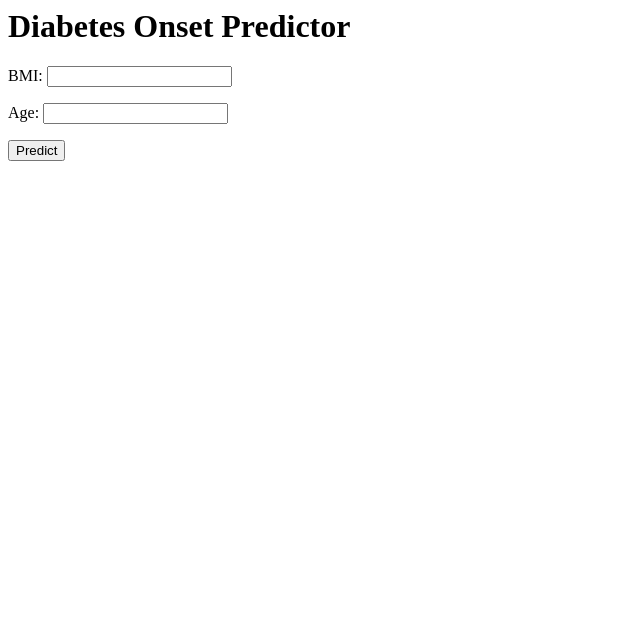
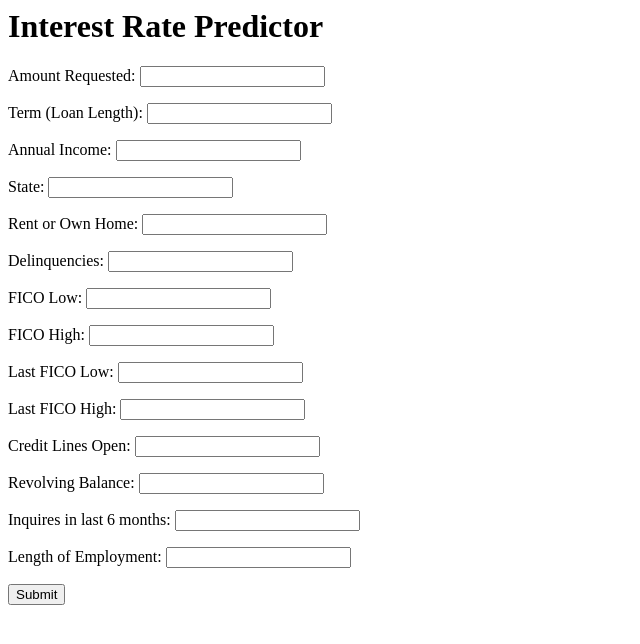
Before and after one commit to cairosubway1/interest-rate-predictor, a Flask app: page / in a window 1280 px wide. Shown: the top 644 px of the page, without its empty margins (0-640 px from the left). Run offline with Flask 2, Linux system fonts and the light colour scheme; parts of the project's set-up code (start-up, migrations or seed data) failed here and were passed over.

Commit message:
first commit

```diff
--- a/app.py
+++ b/app.py
@@ -10,14 +10,24 @@ def index():
 
 @app.route('/getprediction', methods=['POST'])
 def get_prediction():
-	bmi = request.form.get("BMI")
-	age = request.form.get("Age")
+	amount = request.form.get("amount")
+	term = request.form.get("term")
+	income = request.form.get("income")
+	state = request.form.get("state")
+	rent = request.form.get("rent")
+	delinquencies = request.form.get("delinquencies")
+	fico_low = request.form.get("fico_low")
+	fico_high = request.form.get("fico_high")
+	last_fico_low = request.form.get("last_fico_low")
+	last_fico_high = request.form.get("last_fico_high")
+	credit_lines = request.form.get("credit_lines")
+	revolving_balance = request.form.get("revolving_balance")
+	inquires = request.form.get("inquires")
+	employment = request.form.get("employment")
 
-	bmi = float(bmi)
-	age = float(age)
-	x_factors = [bmi, age]
+	x_factors = [amount, term, income, state, rent, delinquencies, fico_low, fico_high, last_fico_low, last_fico_high, credit_lines, revolving_balance, inquires, employment]
 
-	model = joblib.load('trained_diabetes_model.pkl')
+	model = joblib.load('trained_interest_rate_model.pkl')
 	prediction = model.predict(x_factors)
 	return render_template('result.html', prediction = prediction)
 
--- a/templates/index.html
+++ b/templates/index.html
@@ -1,10 +1,23 @@
 <html>
 <body>
-<h1>Diabetes Onset Predictor</h1>
+<h1>Interest Rate Predictor</h1>
 <form action = "/getprediction" method = "POST">
-<p>BMI: <input type = "text" name = "BMI" /></p>
-<p>Age: <input type = "text" name = "Age" /></p>
-<p><input type = "submit" value = "Predict" /></p>
+<p>Amount Requested: <input type = "text" name = "amount" /></p>
+<p>Term (Loan Length): <input type = "text" name = "term" /></p>
+<p>Annual Income: <input type = "text" name = "income" /></p>
+<p>State: <input type = "text" name = "state" /></p>
+<p>Rent or Own Home: <input type = "text" name = "rent" /></p>
+<p>Delinquencies: <input type = "text" name = "delinquencies" /></p>
+<p>FICO Low: <input type = "text" name = "fico_low" /></p>
+<p>FICO High: <input type = "text" name = "fico_high" /></p>
+<p>Last FICO Low: <input type = "text" name = "last_fico_low" /></p>
+<p>Last FICO High: <input type = "text" name = "last_fico_high" /></p>
+<p>Credit Lines Open: <input type = "text" name = "credit_lines" /></p>
+<p>Revolving Balance: <input type = "text" name = "revolving_balance" /></p>
+<p>Inquires in last 6 months: <input type = "text" name = "inquires" /></p>
+<p>Length of Employment: <input type = "text" name = "employment" /></p>
+
+<p><input type = "submit" value = "Submit" /></p>
 </form>
 </body>
 </html>
```
Also changed, not shown: 1 other file.
